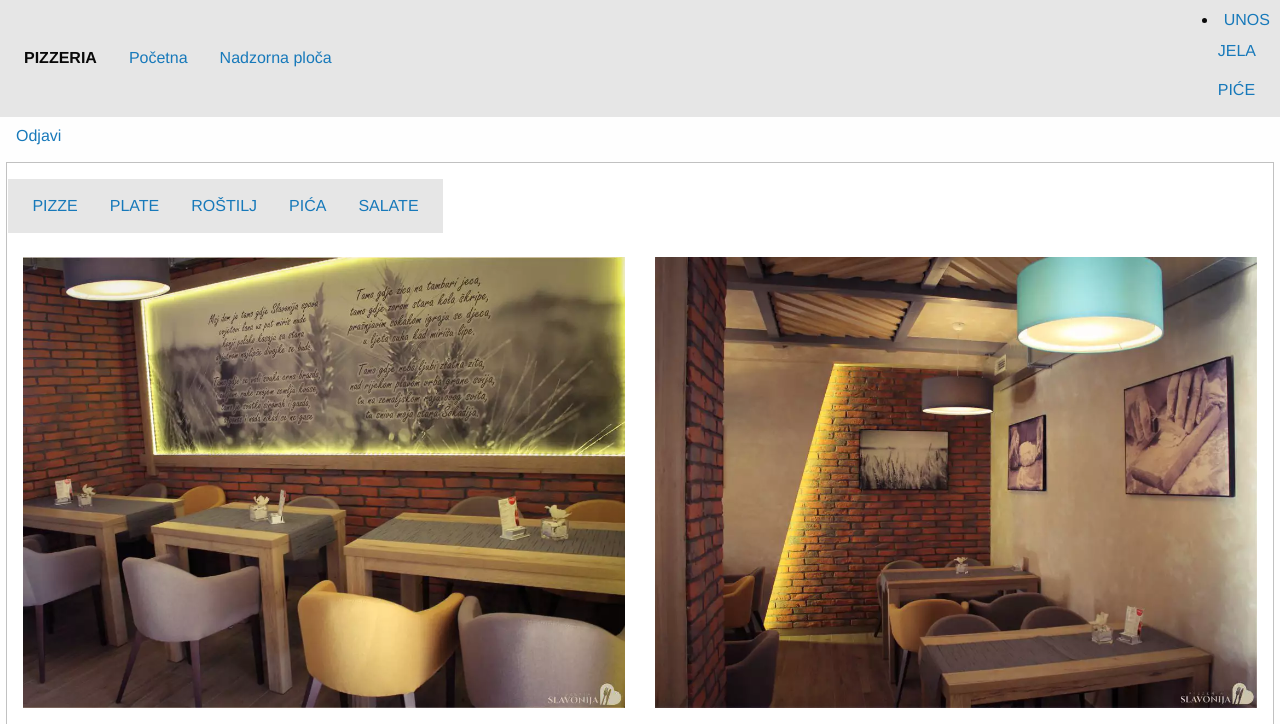
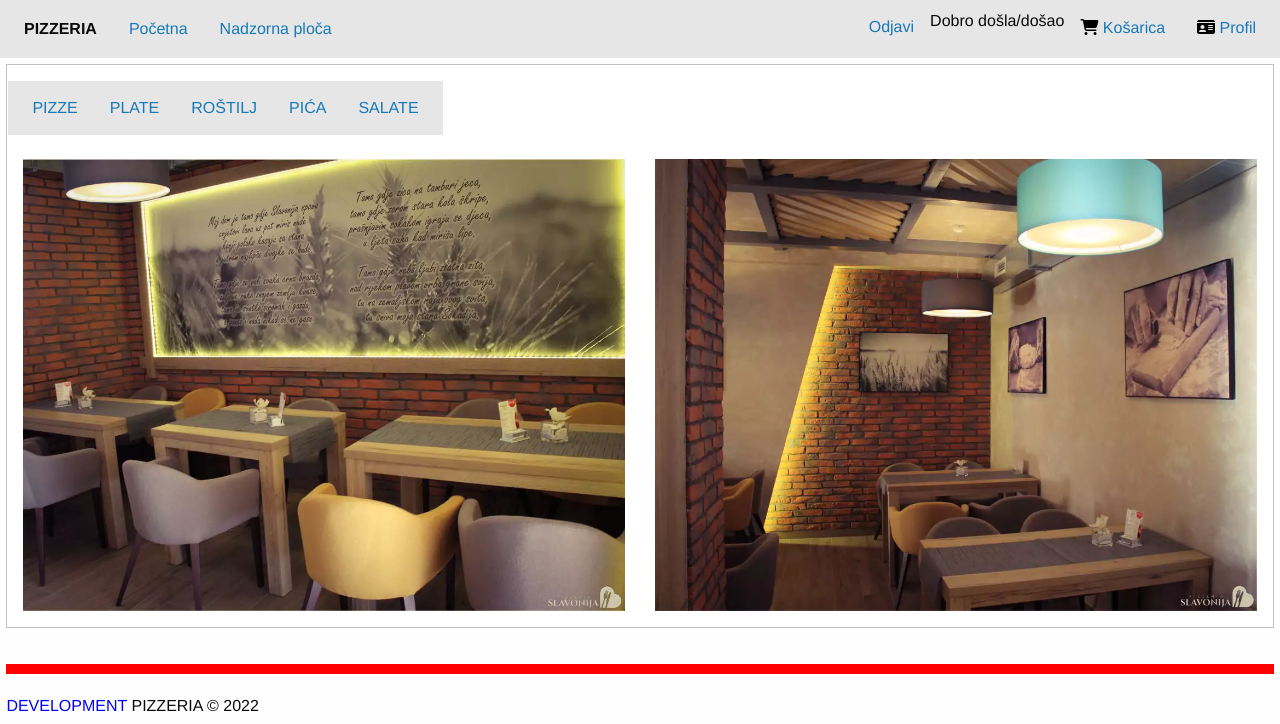
Before and after one commit to marija-mikic/ZAVRSNI-RAD, a PHP site: page / in a window 1280 px wide. Shown: the top 724 px of the page. Run offline with PHP 8.4, Linux system fonts and the light colour scheme; the visitor is signed in with stand-in values (Sample User, id 1); some libraries are stand-ins or nearby versions.

Commit message:
dodavanje košarice i profila

```diff
--- a/app/view/predlosci/izbornik.phtml
+++ b/app/view/predlosci/izbornik.phtml
@@ -3,6 +3,8 @@
     <ul class="dropdown menu" data-dropdown-menu>
       <li class="menu-text"><?=App::config('naslovApp')?></li>
       <li><a href="<?=App::config('url')?>">Početna</a></li>
+
+
 
       <?php if(App::autoriziran()):?>
         <li><a href="<?=App::config('url')?>nadzornaPloca/index">Nadzorna ploča</a></li>
@@ -10,26 +12,25 @@
       </ul>
   </div>
 
-      <?php if(App::autoriziran()):?>
-        <li><a href="#">UNOS</a>
-        <ul class="submenu menu vertical" data-submenu>
-            <li><a href="<?=App::config('url')?>jelo/index">JELA</a></li>
-            <li><a href="<?=App::config('url')?>pice/index">PIĆE</a></li>
-          </ul>
-        </li>
-      <?php endif;?>
-      </div>
+      <div class="top-bar-right">
 
-      <div class="top-bar-right">
     <ul class="menu">
+
       <li>
         <?php if(App::autoriziran()):?>
           <a href="<?=App::config('url')?>login/odjava">Odjavi <?php echo $_SESSION['autoriziran']->ime ?></a>
+          <li><p>Dobro došla/došao <?php echo $_SESSION['autoriziran']->ime ?></p></li>
         <?php else:?>
-          <a href="<?=App::config('url')?>registracija/index">Registracija</a>
-          <a href="<?=App::config('url')?>login/index">Login</a>
+         <li> <a href="<?=App::config('url')?>registracija/index">Registracija</a></li>
+         <li> <a href="<?=App::config('url')?>login/index">Login</a></li>
         <?php endif;?>
       </li>
+      <li><a href="<?=App::config('url')?>kosarica">
+       <i style="color: black;" title="košarica"
+                class="fas fa-1x fa-shopping-cart"></i></span> Košarica </a></li>
+        <li><a href="<?=App::config('url')?>profil">
+       <i style="color: black;" title="profil"
+                class="fas fa-id-card"></i></span> Profil </a></li>
     </ul>
   </div>
 </div>
```
